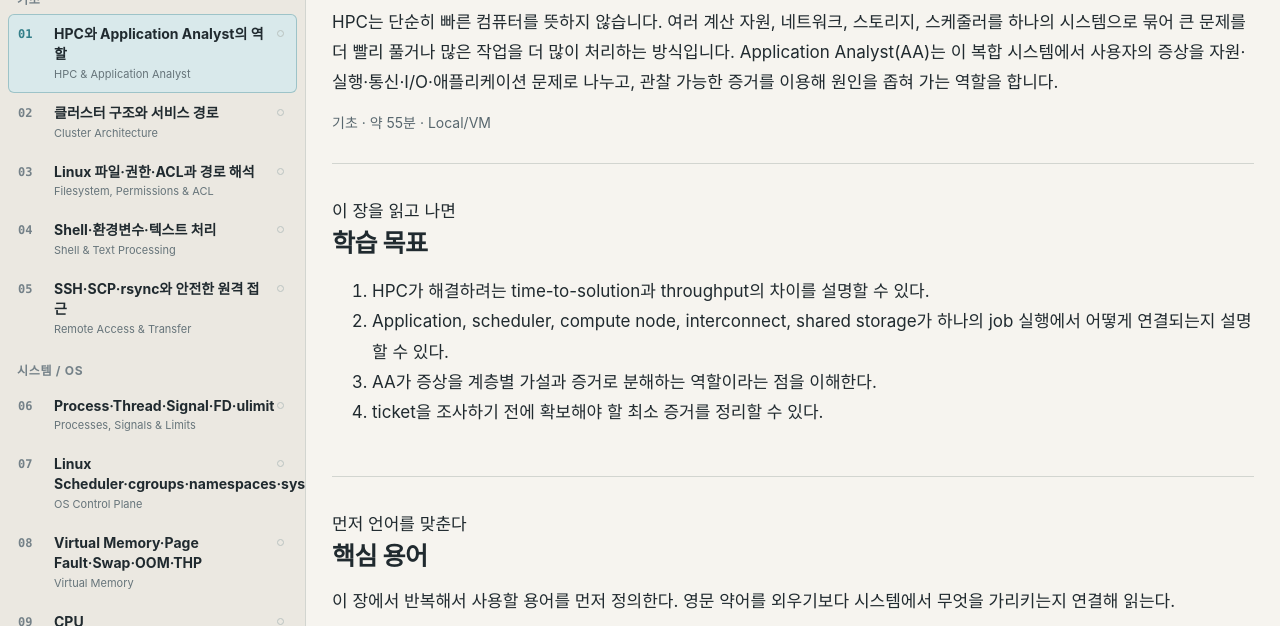
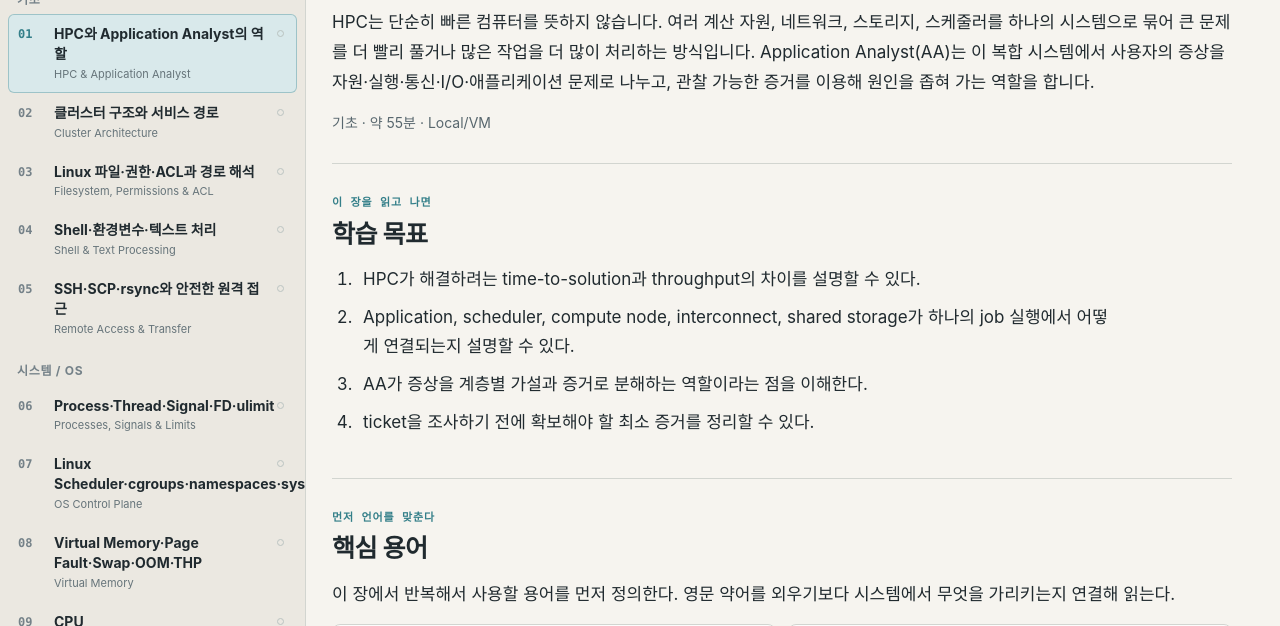
Before and after one commit to ictseoyoungmin/HPC-study, a website with bundled scripts: page index.html in a window 1280 px wide. Shown: the part 174-800 px from the top of the page. Built offline with nearby package versions, Linux system fonts and the light colour scheme.

Commit message:
Load textbook quality styles

```diff
--- a/index.html
+++ b/index.html
@@ -6,6 +6,7 @@
   <meta name="description" content="HPC Application Analyst를 위한 인터랙티브 학습 교재">
   <title>HPC Study</title>
   <link rel="stylesheet" href="./assets/css/app.css">
+  <link rel="stylesheet" href="./assets/css/quality-v2.css">
 </head>
 <body>
   <div id="app"></div>
```
